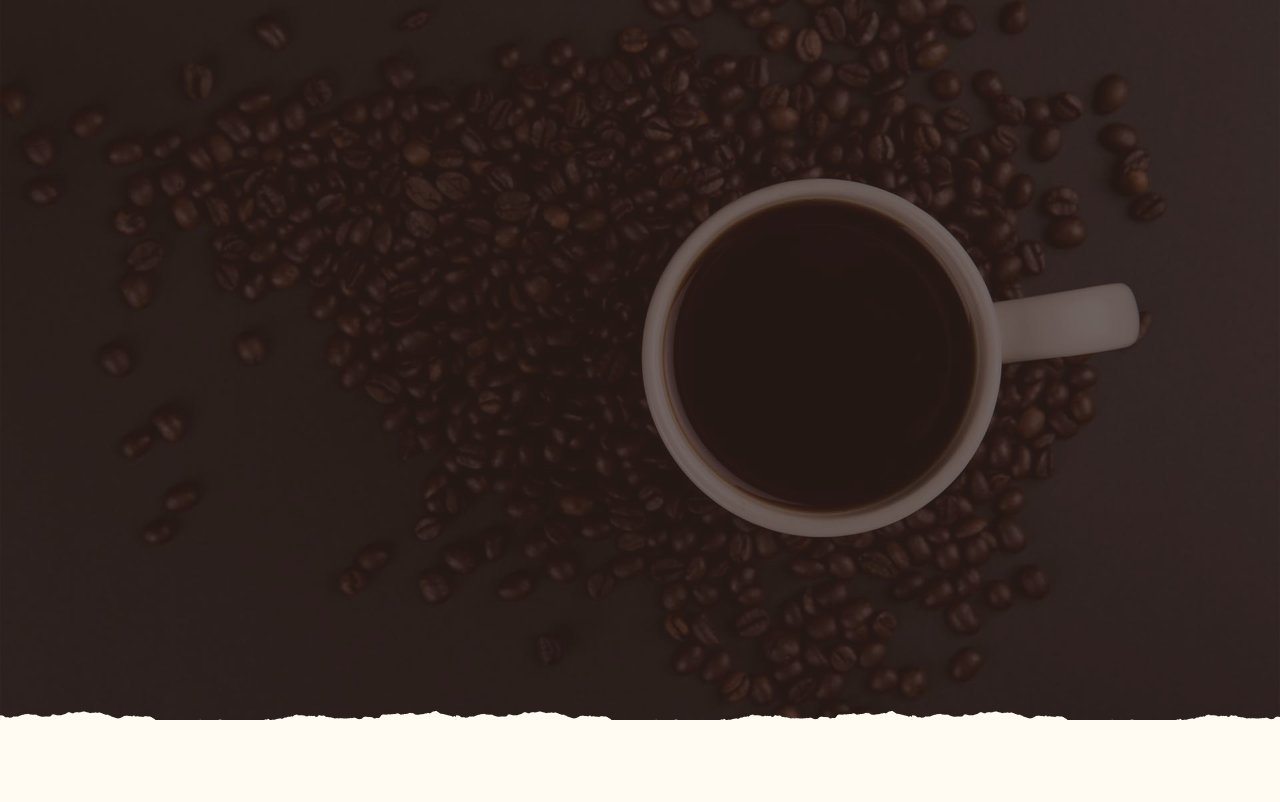
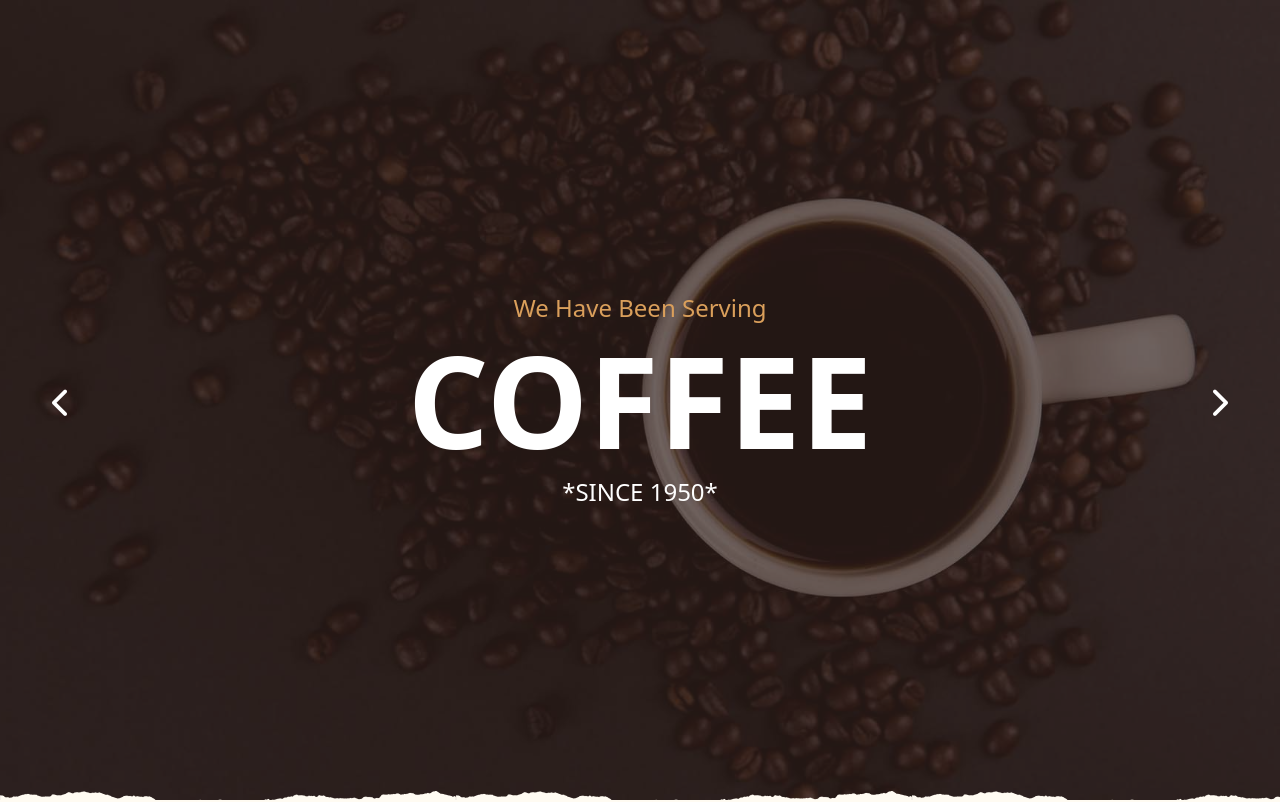
Before and after one commit to farhan-jabil/koppee, a React (Create React App) app: page / in a window 1280 px wide. Shown: the top 802 px of the page. Built offline with nearby package versions, Linux system fonts and the light colour scheme.

Commit message:
hero done

```diff
--- a/src/components/Hero.js
+++ b/src/components/Hero.js
@@ -4,55 +4,82 @@ import "slick-carousel/slick/slick.css";
 import "slick-carousel/slick/slick-theme.css";
 import { images } from "../utils/demo_images";
 
-// const PrevArrow = ({ onClick }) => {
-//   return (
-//     <button
-//       className="absolute text-2xl left-20 top-1/2 transform -translate-y-1/2 z-10 text-white rounded-full p-2"
-//       onClick={onClick}
-//     >
-//       <i class="fa-solid fa-chevron-left"></i>
-//     </button>
-//   );
-// };
+const PrevArrow = ({ onClick }) => (
+  <button
+    className="absolute left-5 md:left-10 top-1/2 transform -translate-y-1/2 z-20 text-xl md:text-3xl font-bold text-white p-3 rounded-full"
+    onClick={onClick}
+    aria-label="Previous Slide"
+  >
+    <i className="fas fa-chevron-left"></i>
+  </button>
+);
 
-// const NextArrow = ({ onClick }) => {
-//   return (
-//     <button
-//       className="absolute text-2xl right-20 top-1/2 transform -translate-y-1/2 z-10 text-white rounded-full p-2"
-//       onClick={onClick}
-//     >
-//       <i class="fa-solid fa-chevron-right"></i>
-//     </button>
-//   );
-// };
+const NextArrow = ({ onClick }) => (
+  <button
+    className="absolute right-5 md:right-10 top-1/2 transform -translate-y-1/2 z-20 text-xl md:text-3xl font-bold text-white p-3 rounded-full"
+    onClick={onClick}
+    aria-label="Next Slide"
+  >
+    <i className="fas fa-chevron-right"></i>
+  </button>
+);
 
 const Hero = () => {
-
-  const sliderImages = [images.hero1, images.hero2];
+  const slides = [
+    {
+      image: images.hero1,
+      text: {
+        subtitle: "We Have Been Serving",
+        title: "Coffee",
+        footer: "*Since 1950*",
+      },
+    },
+    {
+      image: images.hero2,
+      text: {
+        subtitle: "Experience The Best",
+        title: "Brew",
+        footer: "*Crafted With Love*",
+      },
+    },
+  ];
 
   const settings = {
     infinite: true,
     speed: 200,
     slidesToShow: 1,
     slidesToScroll: 1,
-    arrows: false,
-    // prevArrow: <PrevArrow />,
-    // nextArrow: <NextArrow />,
+    autoplay: true,
+    autoplaySpeed: 3000,
+    prevArrow: <PrevArrow />,
+    nextArrow: <NextArrow />,
   };
 
   return (
     <div className="slider-container w-full overlay-bottom relative">
       <Slider {...settings}>
-        <div className="slider-container-elements relative w-full">
-          <div>
-            <img src={images.hero1} className="w-full" alt="Hero 1" />
+        {slides.map((slide, index) => (
+          <div key={index} className="slider-container-elements relative w-full">
+            <div>
+              <img
+                src={slide.image}
+                className="w-full h-[60vh] md:h-[75vh] lg:h-screen object-cover"
+                alt={`Slide ${index + 1}`}
+              />
+            </div>
+            <div className="absolute inset-0 z-10 flex flex-col justify-center items-center text-center space-y-3 px-4">
+              <div className="text-[#DA9F5B] font-medium text-lg md:text-2xl">
+                {slide.text.subtitle}
+              </div>
+              <div className="uppercase text-white text-5xl md:text-7xl lg:text-9xl font-bold leading-tight">
+                {slide.text.title}
+              </div>
+              <div className="uppercase text-lg md:text-xl lg:text-2xl text-white">
+                {slide.text.footer}
+              </div>
+            </div>
           </div>
-        </div>
-        <div className="slider-container-elements relative w-full">
-          <div>
-            <img src={images.hero2} className="w-full" alt="Hero 2" />
-          </div>
-        </div>
+        ))}
       </Slider>
     </div>
   );
```
